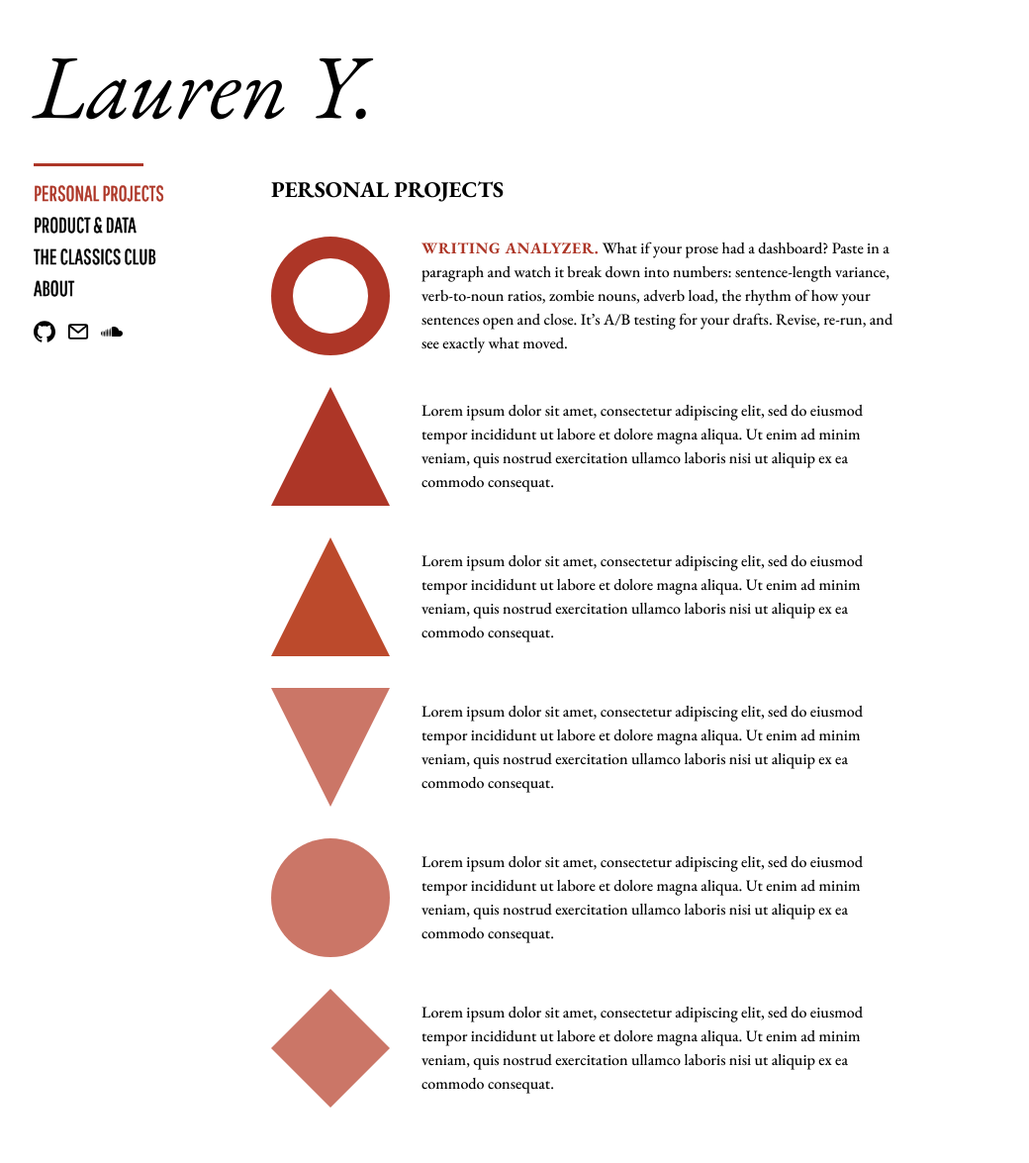
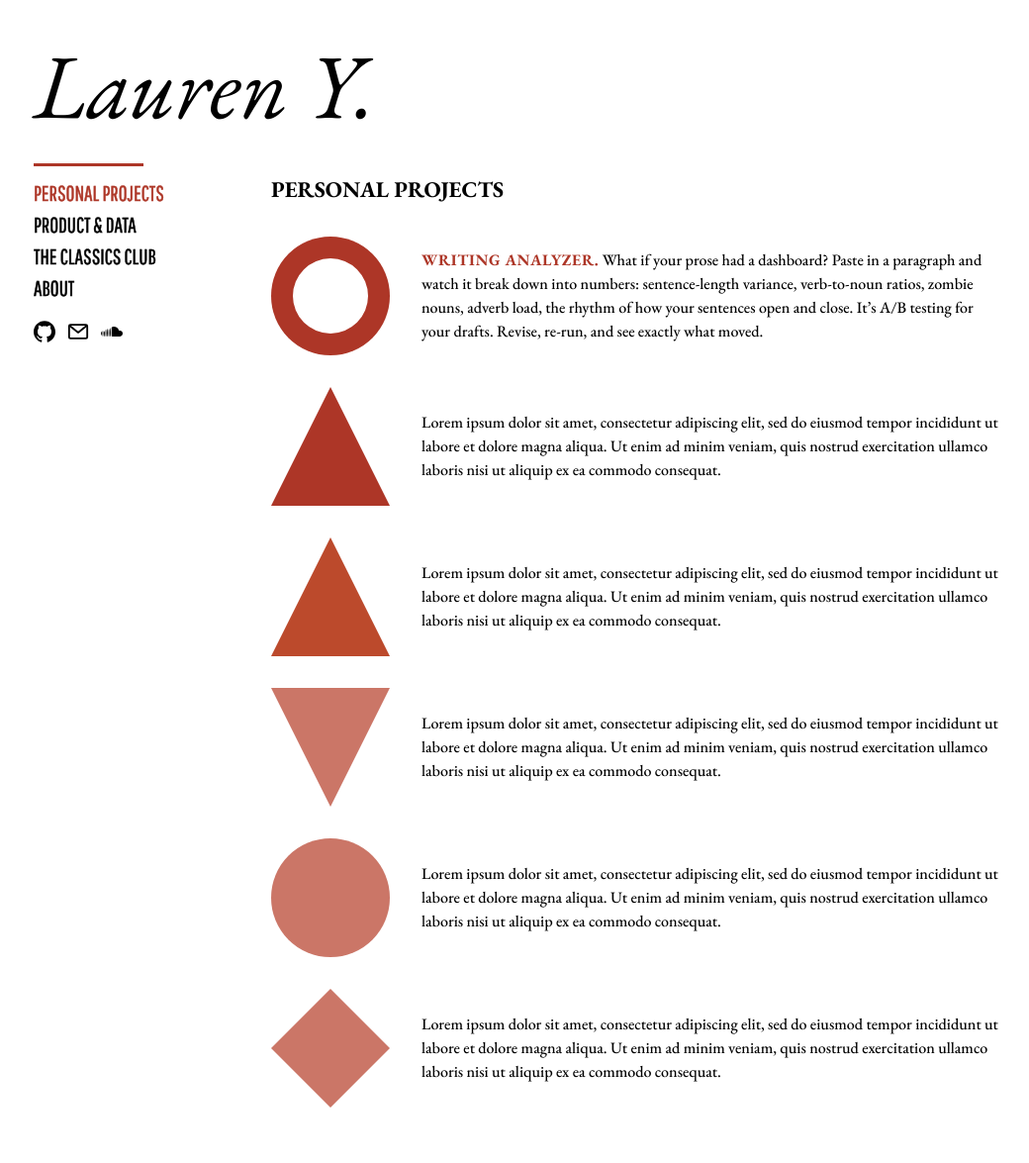
Before and after one commit to laurengyu/laurengyu.github.io, a Jekyll site: the page built from projects/index.html, in a window 1280 px wide. Shown: the whole page at 99% size, without its empty margins (6-1046 px from the left). Built offline with Jekyll 4.4.1, drawn with Linux system fonts in a browser that asks for light colours.

Commit message:
Polishing projects page

```diff
--- a/assets/front.scss
+++ b/assets/front.scss
@@ -126,7 +126,7 @@ $still-max-h: 640px;
 
 // About and section pages: readable text column.
 .front-page {
-  max-width: 640px;
+  max-width: 736px;   // 640px + 15%
   font-size: 16px;
   line-height: 1.5;
   h1 {
--- a/projects/index.html
+++ b/projects/index.html
@@ -10,7 +10,7 @@ body_class: front--pinned
     random on each load by the script below. The text is placeholder for now.
   {%- endcomment %}
   <div class="project-list">
-    <a class="project-row" href="{{ '/projects/writing-analyzer/' | relative_url }}">
+    <a class="project-row" href="{{ '/projects/writing-analyzer/' | relative_url }}" target="_blank" rel="noopener">
       <span class="project-shape"></span>
       <p class="project-text"><strong class="project-name">Writing Analyzer.</strong> What if your prose had a dashboard? Paste in a paragraph and watch it break down into numbers: sentence-length variance, verb-to-noun ratios, zombie nouns, adverb load, the rhythm of how your sentences open and close. It’s A/B testing for your drafts. Revise, re-run, and see exactly what moved.</p>
     </a>
```
